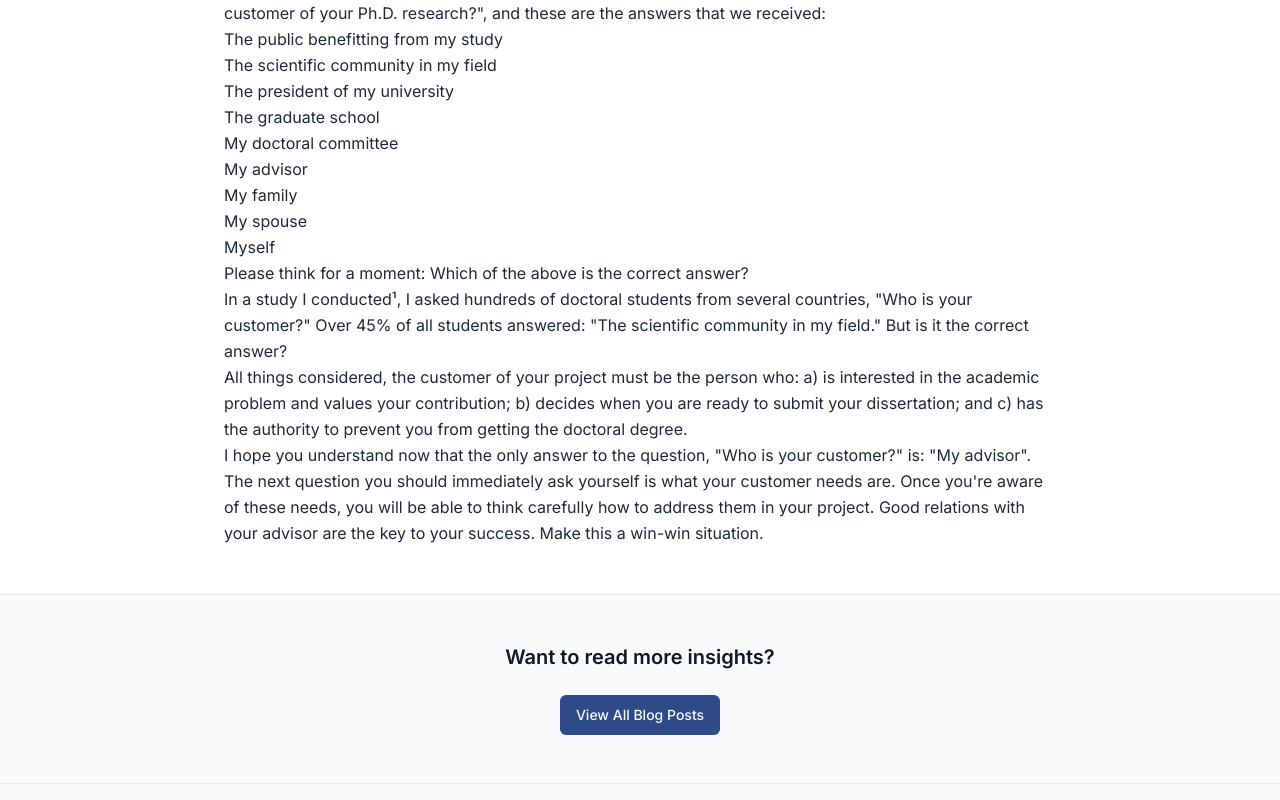
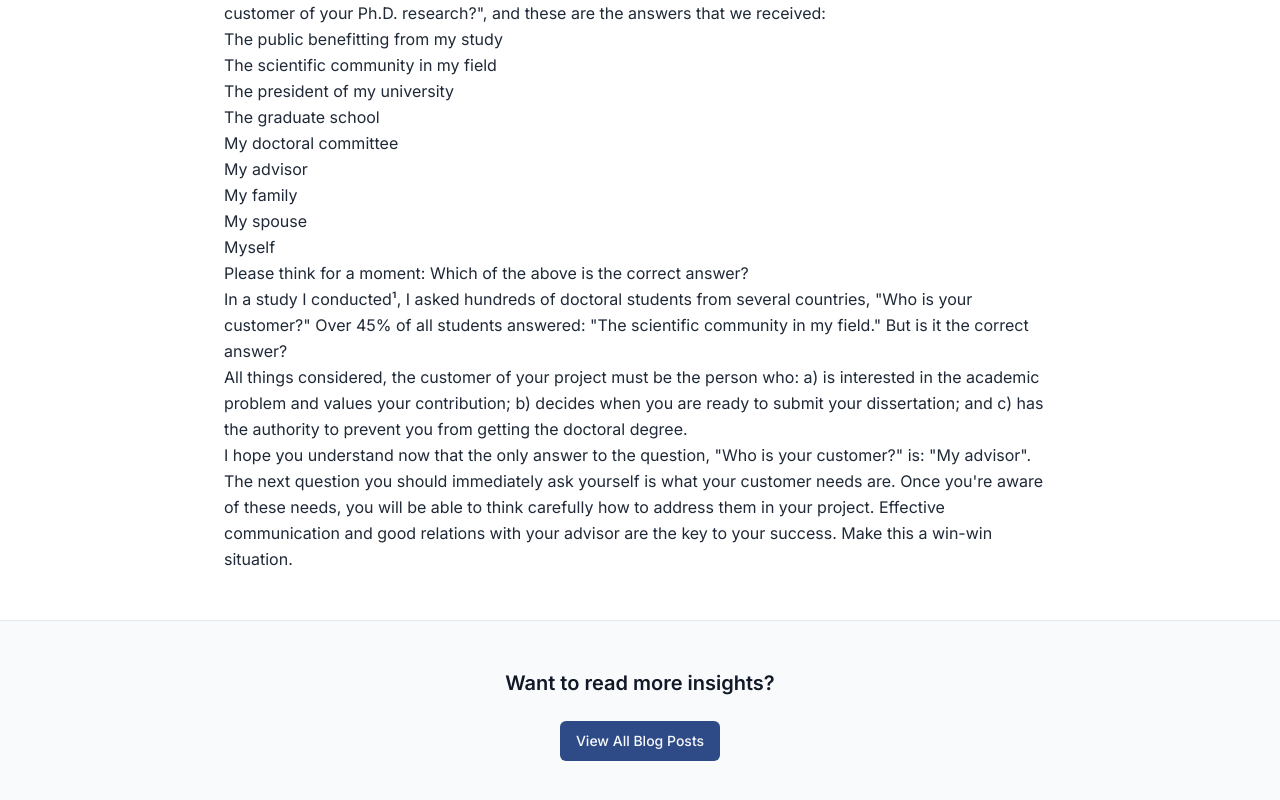
Before and after one commit to ReuvenKatz/pathway-nexus-gateway1, a React (Vite) app: page /blogs/1 in a window 1280 px wide. Shown: the part 541-1341 px from the top of the page. Built offline with nearby package versions, Linux system fonts and the light colour scheme; a web font is replaced by a local one.

Commit message:
Update blog post content

```diff
--- a/src/data/blogs.ts
+++ b/src/data/blogs.ts
@@ -38,7 +38,7 @@ export const blogs: Blog[] = [
 
         <p>I hope you understand now that the only answer to the question, "Who is your customer?" is: "My advisor".</p>
 
-        <p>The next question you should immediately ask yourself is what your customer needs are. Once you're aware of these needs, you will be able to think carefully how to address them in your project. Good relations with your advisor are the key to your success. Make this a win-win situation.</p>
+        <p>The next question you should immediately ask yourself is what your customer needs are. Once you're aware of these needs, you will be able to think carefully how to address them in your project. Effective communication and good relations with your advisor are the key to your success. Make this a win-win situation.</p>
       </div>
     `
   },
```
